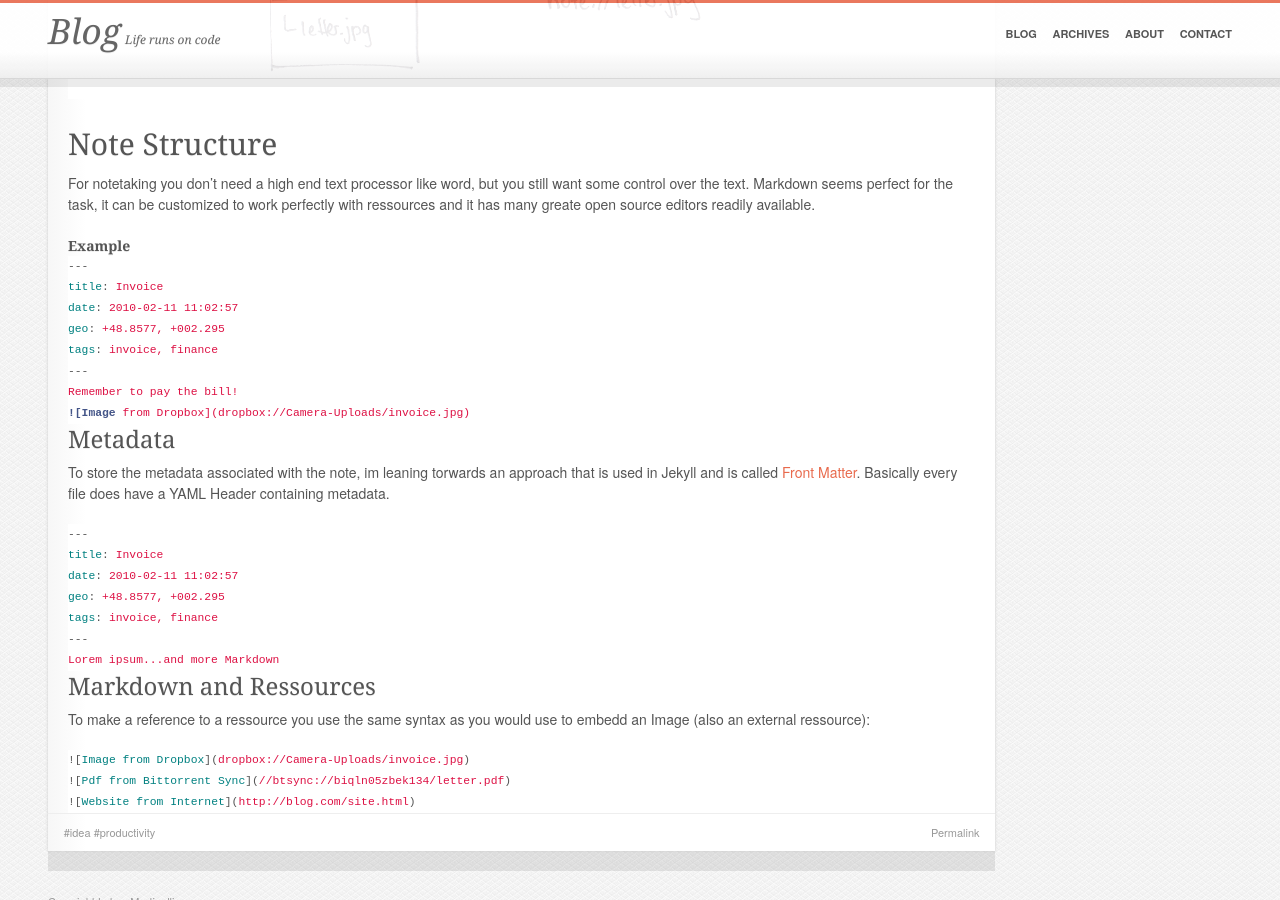
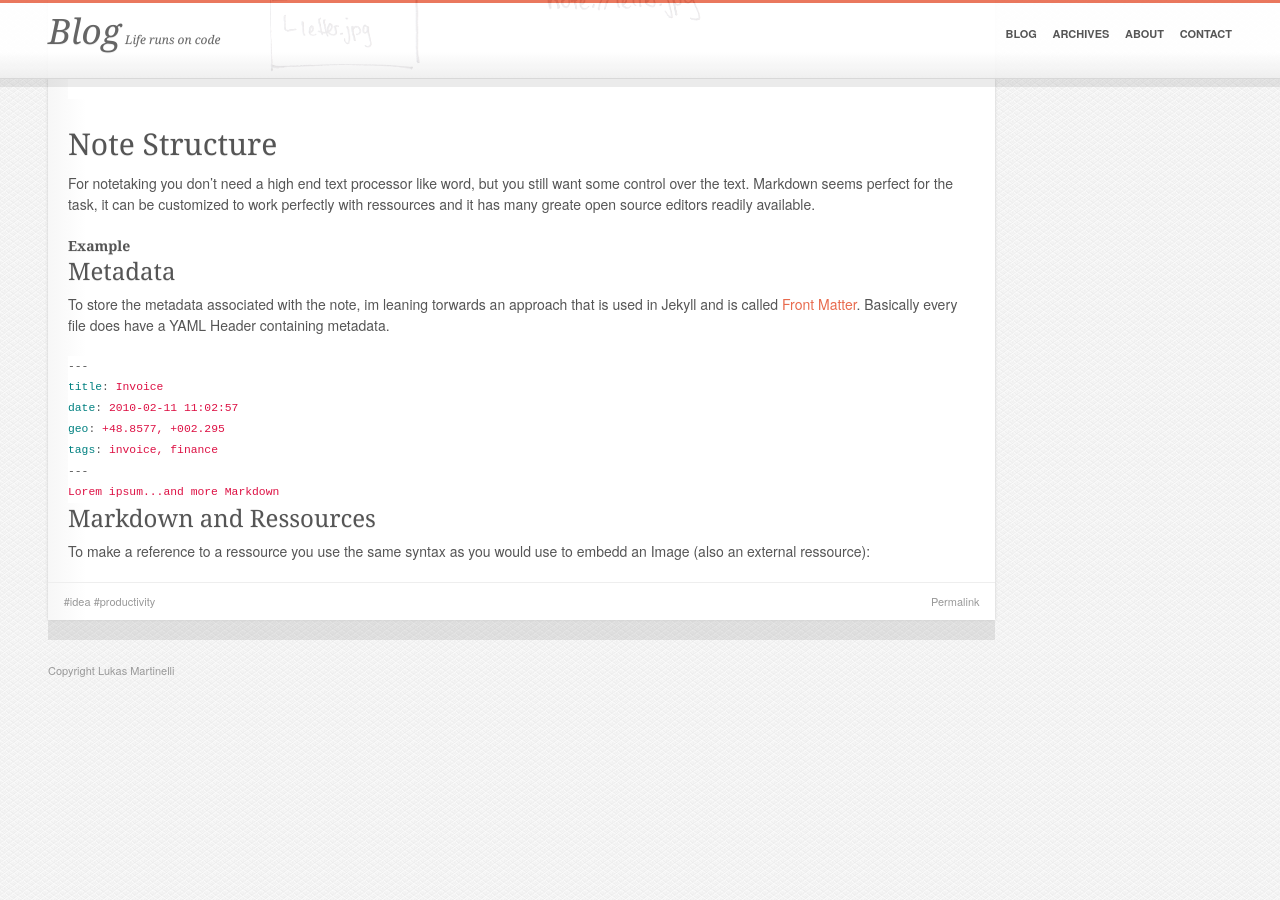
Before and after one commit to lukasmartinelli/lukasmartinelli.github.io, a Jekyll site: the page built from _posts/2014-02-07-a-better-evernote-concept.md, in a window 1280 px wide and 900 px high, scrolled down 4900 px. Built offline with Jekyll 4.4.1, drawn with Linux system fonts in a browser that asks for light colours; Markdown is read by kramdown in place of the engine named in the settings; after the commit the page ends 5597 px from its top, so only the background shows below that.

Commit message:
Removed code sample to see wether it is the reason the website doesn't update

````diff
--- a/_posts/2014-02-07-a-better-evernote-concept.md
+++ b/_posts/2014-02-07-a-better-evernote-concept.md
@@ -84,16 +84,6 @@ If you choose to use notes with embedded resource, the note schema shows that th
 For notetaking you don't need a high end text processor like word, but you still want some control over the text. Markdown seems perfect for the task, it can be customized to work perfectly with ressources and it has many greate open source editors readily available.
 
 #### Example
-```yaml
----
-title: Invoice
-date: 2010-02-11 11:02:57
-geo: +48.8577, +002.295
-tags: invoice, finance
----
-Remember to pay the bill!
-![Image from Dropbox](dropbox://Camera-Uploads/invoice.jpg)
-```
 ### Metadata
 To store the metadata associated with the note, im leaning torwards an approach that is used in Jekyll and is called [Front Matter](http://jekyllrb.com/docs/frontmatter/). Basically every file does have a YAML Header containing metadata.
 ```yaml
@@ -108,9 +98,3 @@ Lorem ipsum...and more Markdown
 
 ### Markdown and Ressources
 To make a reference to a ressource you use the same syntax as you would use to embedd an Image (also an external ressource):
-
-```markdown
-![Image from Dropbox](dropbox://Camera-Uploads/invoice.jpg)
-![Pdf from Bittorrent Sync](//btsync://biqln05zbek134/letter.pdf)
-![Website from Internet](http://blog.com/site.html)
-```
````
